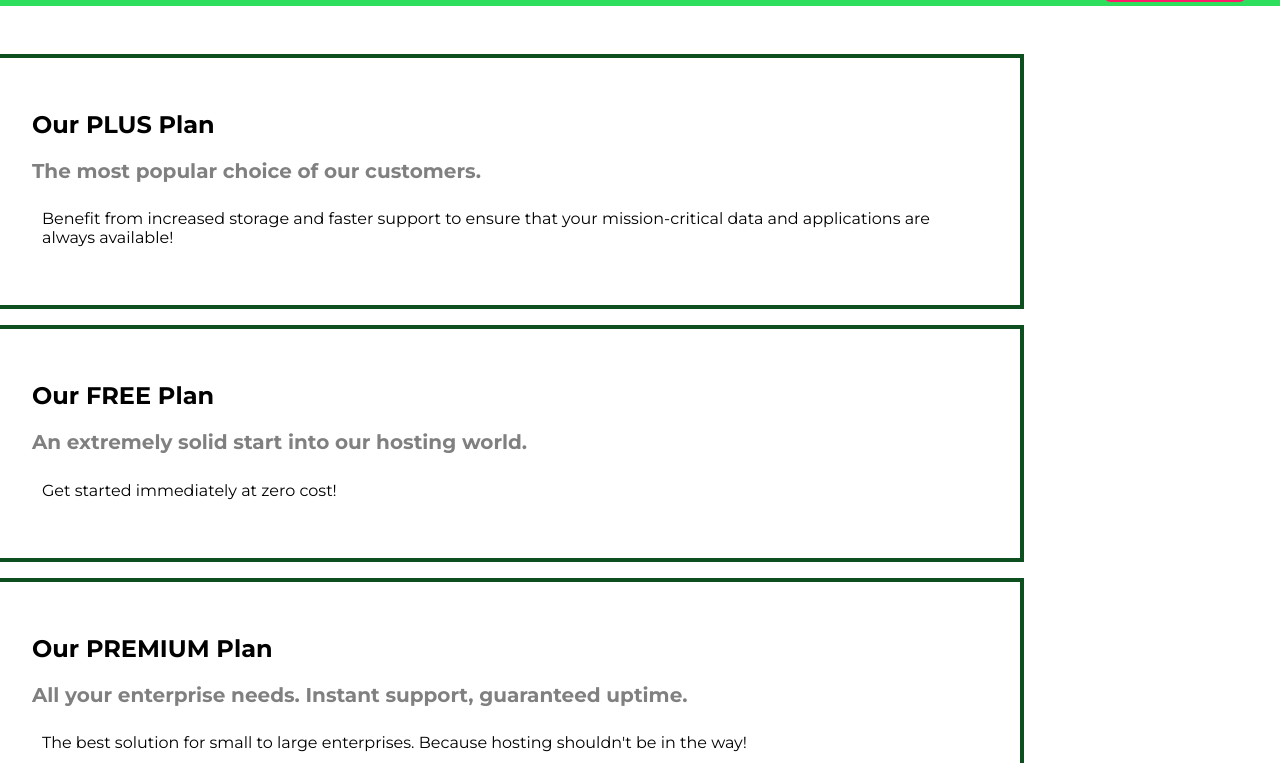
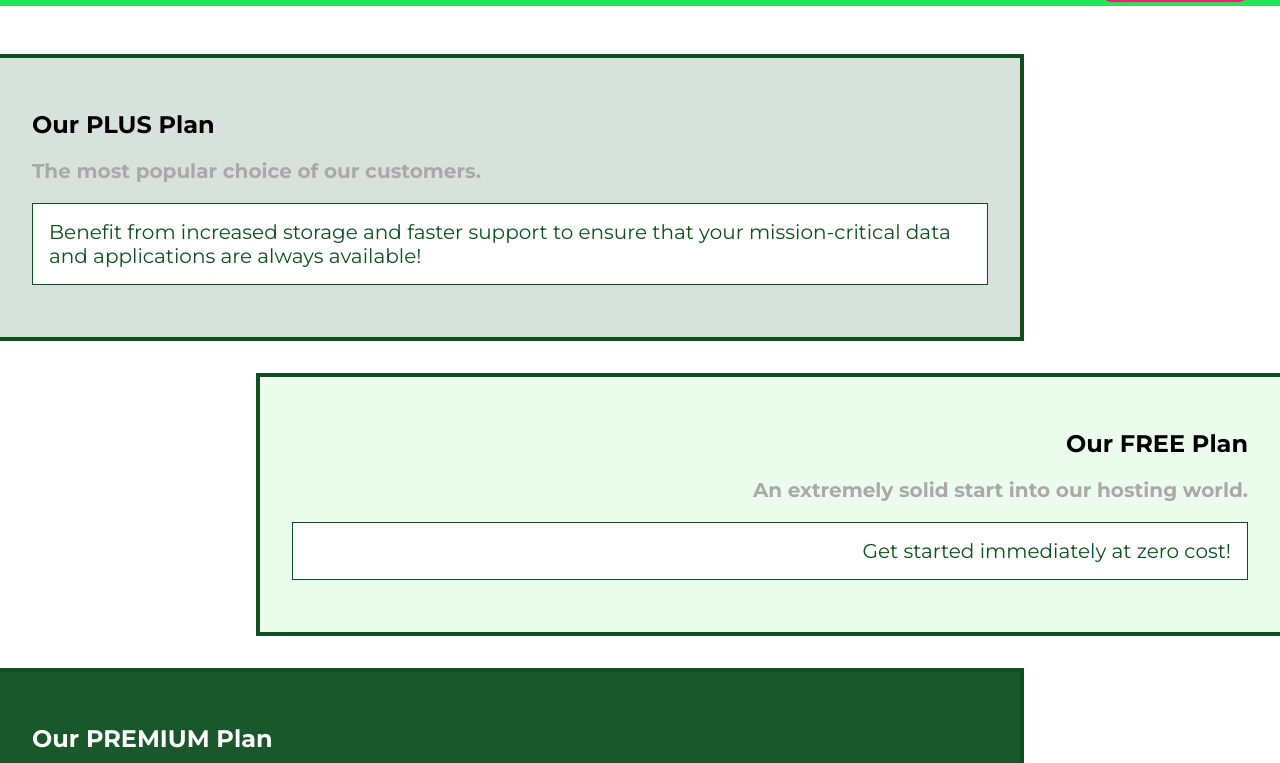
Before and after one commit to aisied/CSS-Course, a plain HTML site: page packages/index.html in a window 1280 px wide. Shown: the part 37-800 px from the top of the page. Drawn offline with Linux system fonts and the light colour scheme.

Commit message:
Section 5

```diff
--- a/main.css
+++ b/main.css
@@ -13,6 +13,12 @@
 #product-overview h1 {
     color: white;
     font-family: 'Anton', sans-serif;
+}
+
+.plan_list{
+    width: 80%;
+    margin: auto;
+    text-align: center;
 }
 
 .plan {
--- a/packages/index.html
+++ b/packages/index.html
@@ -33,29 +33,31 @@
         </nav>
     </header>
     <main>
-        <section class="package">
-            <a href="#" class="plan">
-                <h1 class="plan__title">Our PLUS Plan</h1>
-                <h2 class="plan__subtitle">The most popular choice of our customers.</h2>
-                <p class="plan__desc">Benefit from increased storage and faster support to ensure that your
+        <section class="package" id="plus">
+            <a href="#">
+                <h1 class="package__title">Our PLUS Plan</h1>
+                <h2 class="package__subtitle">The most popular choice of our customers.</h2>
+                <p class="package__info">Benefit from increased storage and faster support to ensure that your
                     mission-critical
                     data and
                     applications
                     are always available!</p>
             </a>
         </section>
-        <section class="package">
-            <a href="#" class="plan">
-                <h1 class="plan__title">Our FREE Plan</h1>
-                <h2 class="plan__subtitle">An extremely solid start into our hosting world.</h2>
-                <p class="plan__desc">Get started immediately at zero cost!</p>
+        <section class="package" id="free">
+            <a href="#">
+                <h1 class="package__title">Our FREE Plan</h1>
+                <h2 class="package__subtitle">An extremely solid start into our hosting world.</h2>
+                <p class="package__info">Get started immediately at zero cost!</p>
             </a>
         </section>
-        <section class="package">
+        <div class="clearfix"></div>
+        <section class="package" id="premium">
             <a href="#" class="plan">
-                <h1 class="plan__title">Our PREMIUM Plan</h1>
-                <h2 class="plan__subtitle">All your enterprise needs. Instant support, guaranteed uptime. </h2>
-                <p class="plan__desc">The best solution for small to large enterprises. Because hosting shouldn't be in
+                <h1 class="package__title">Our PREMIUM Plan</h1>
+                <h2 class="package__subtitle">All your enterprise needs. Instant support, guaranteed uptime. </h2>
+                <p class="package__info">The best solution for small to large enterprises. Because hosting shouldn't be
+                    in
                     the
                     way!</p>
             </a>
--- a/packages/packages.css
+++ b/packages/packages.css
@@ -8,25 +8,75 @@ main{
     border-left: none;
 }
 
-.plan{
+.package{
+    width: 80%;
+    margin: 16px 0;
+    border:4px solid #0e4f1f;
+    border-left: none;
+}
+
+.package:hover,
+.package:active
+{
+    box-shadow:  2px 2px 4px rgb(0,0,0,0.5);
+    border-color:#ff5454 ;
+}
+
+.package a{
     text-decoration: none;
-    color: inherit;
+    color:inherit;
     display: block;
     padding: 32px;
 }
 
-.plan__title{
+.package__title{
     font-family:inherit;
     color: black;
 }
 
-.plan__subtitle{
+.package__subtitle{
+    color: rgb(170, 168, 168);
     font-family:inherit;
-    color: gray;
     font-size: 20px;
 }
 
-.plan__desc{
+.package__info{
     background: white;
-    padding: 10px;
+    padding: 16px;
+    border: 1px solid #0e4f1f;
+    color:#0e4f1f;
+    font-size: 20px;
 }
+
+.clearfix{
+    clear:both;
+}
+
+#plus{
+    background: rgba(213,225,220,0.95);
+}
+
+#free{
+    background: rgba(234,252,237,0.95);
+    float:right;
+    border-right: none;
+    border-left:4px solid #0e4f1f;
+    text-align: right;
+}
+
+#free:hover,
+#free:active{
+    border-color:#ff5454 ;
+}
+
+#premium{
+    background: rgba(14,79,31,0.95);
+}
+
+#premium .package__title{
+    color:white;
+}
+
+#premium .package__subtitle{
+    color:#bbb;
+}
```
Also changed, not shown: index.html (+1 -1 lines).
